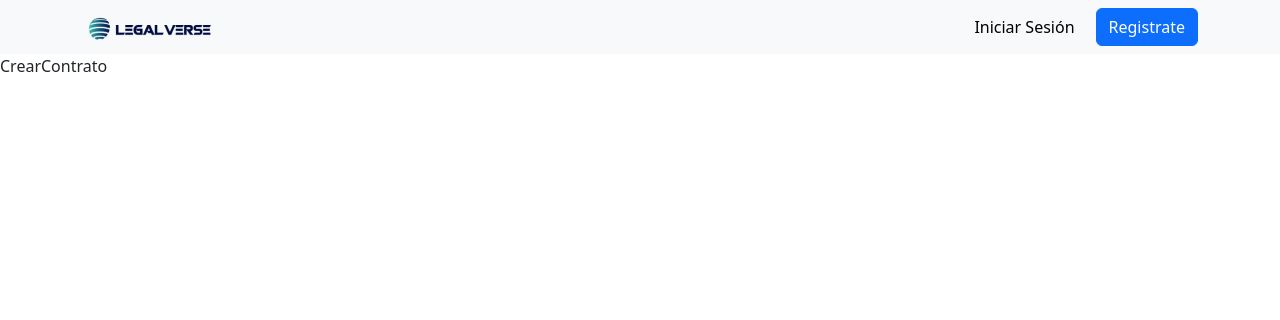
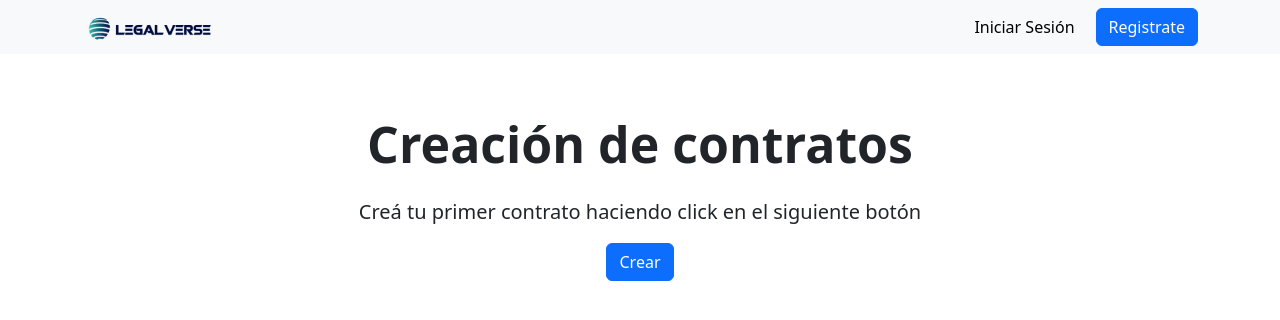
Before and after one commit to NicoCartellone/LegalVerse, a React (Vite) app: page /clientes/crear-contrato in a window 1280 px wide. Shown: the top 320 px of the page. Built offline with nearby package versions, Linux system fonts and the light colour scheme; no server answers.

Commit message:
Contratos. Logo en inicio

```diff
--- a/src/components/PantallaPrincipal.jsx
+++ b/src/components/PantallaPrincipal.jsx
@@ -1,11 +1,16 @@
 import "../pages/styles/pantallaPrincipal.css";
-
+import logop1 from "../assets/LOGOP1.png"
 
 const PantallaPrincipal = () => {
     return <>
      <div className= "backgroundphoto">
+     <img  className="logo1" src={logop1}/>
+      <div className="logoytexto">
+
       <div className="cardContainerHome">
         <h1 className="h1 text-light">El mundo de las leyes, reinventado</h1>
+      </div>
+
       </div>
       <div className="aboutUs">
         <div className="cajaDatos">
--- a/src/pages/clientes/CrearContrato.jsx
+++ b/src/pages/clientes/CrearContrato.jsx
@@ -1,4 +1,14 @@
+import "../styles/crearContrato.css"
+import Button from "react-bootstrap/Button";
+
 const CrearContrato = () => {
-  return <div>CrearContrato</div>;
+  return <>
+    <div className="contratos-textos">
+      <h1>Creación de contratos</h1>
+      <p>Creá tu primer contrato haciendo click en el siguiente botón</p>
+      <Button href="https://docs.google.com/forms/d/e/1FAIpQLScgg92Uk03vwv3wPddXiZkL_nieUbhjZZiTOx0UhnenJ9PMaA/viewform?usp=sharing"
+      >Crear</Button>
+    </div>
+  </>;
 };
 export default CrearContrato;
--- /dev/null
+++ b/src/pages/styles/crearContrato.css
@@ -0,0 +1,21 @@
+ .contratos-textos {
+
+    text-align: center;
+    padding-top: 60px;
+    padding-bottom: 20px;
+    align-items: center;
+    align-content: center;
+
+  }
+
+  .contratos-textos h1 {
+    font-size:50px;
+    font-weight: 700;
+
+  }
+  .contratos-textos p{
+    font-size:20px;
+    padding-top: 15px;
+
+
+  }
--- a/src/pages/styles/pantallaPrincipal.css
+++ b/src/pages/styles/pantallaPrincipal.css
@@ -1,5 +1,5 @@
 .backgroundphoto{
-    padding: 150px 100px 100px 100px ;
+    padding: 10px 100px 100px 100px ;
     max-height: 100%; /*vh stands for viewport-height altura de la ventana gráfica*/
     background-image: url(../../assets//homeGeneral.png);
     background-repeat: no-repeat;
@@ -13,6 +13,19 @@
     border-radius: 15px;
     box-shadow: 0 0 25px #222;
     backdrop-filter: blur(20px);
+
+  }
+
+  .logo1 {
+    max-height: 400px;
+    max-width: 400px;
+    align-items: right;
+    text-align: right;
+    margin-left: auto;
+ display: block;
+
+
+
 
   }
   .aboutUs {
```
Also changed, not shown: src/assets/LOGOP1.png (added).
